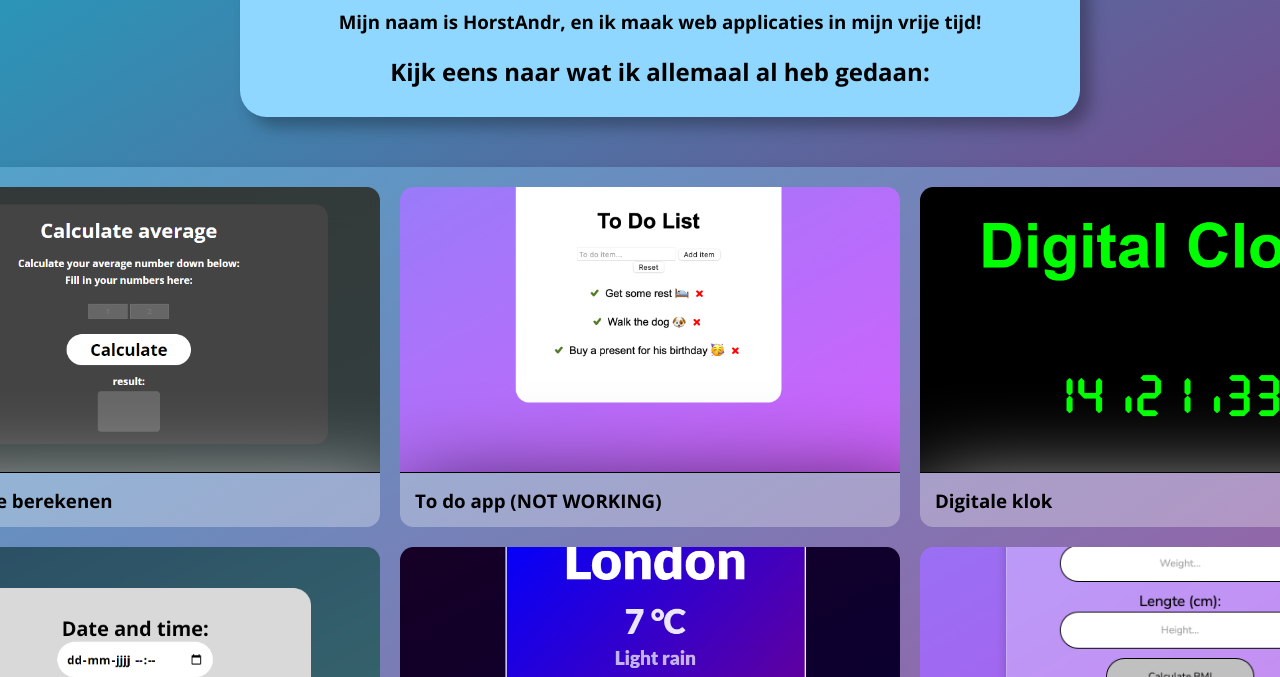
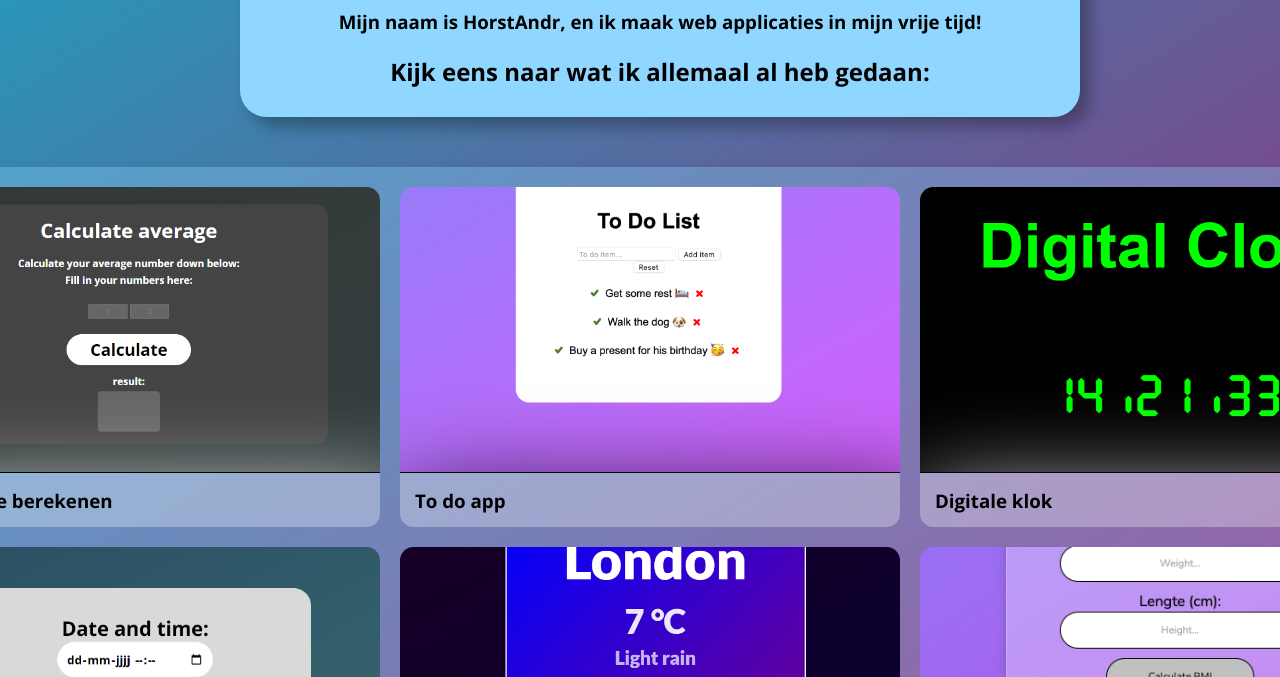
Before and after one commit to horstandr/web-projects, a plain HTML site: page portfolio/nl-portfolio.html in a window 1280 px wide. Shown: the part 123-800 px from the top of the page. Drawn offline with nearby package versions, Linux system fonts and the light colour scheme.

Commit message:
Now it works on NL as well :)

```diff
--- a/portfolio/nl-portfolio.html
+++ b/portfolio/nl-portfolio.html
@@ -27,7 +27,7 @@
                 <a href="portfolio-websites/To-do-list/to-do-list" target="_blank">
                 <img src="portfolio-images\to-do-app.png" alt="An image of an website" id="image"/>
                 <div class="portfolio-desc">
-                    <h3 class="h3todo">To do app (NOT WORKING)</h3>
+                    <h3 class="h3todo">To do app</h3>
                 </div>
                 </a>
             </div>
```
